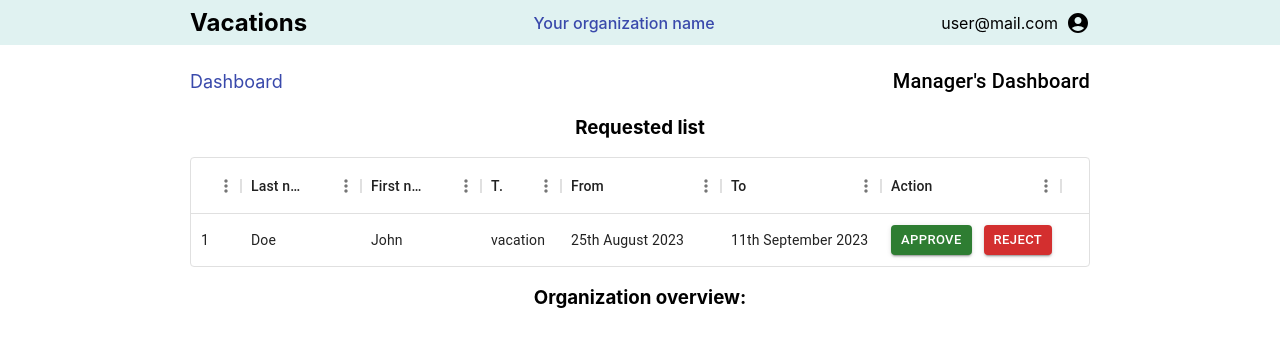
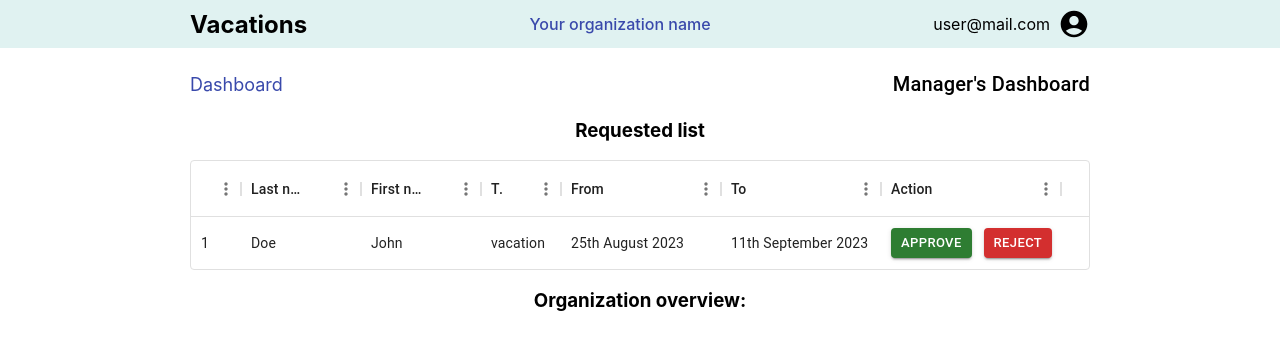
Before and after one commit to we5a/vacation-app, a React (Create React App) app in the folder front-end/: page /#/organization in a window 1280 px wide. Shown: the top 350 px of the page. Built offline with nearby package versions, Linux system fonts and the light colour scheme; the HTML template or start-up script is replaced by a standard one.

Commit message:
Fix avatar size

```diff
--- a/front-end/src/components/Header/Header.module.scss
+++ b/front-end/src/components/Header/Header.module.scss
@@ -42,7 +42,7 @@
     margin-right: 8px;
   }
 
-  &__icon {
+  svg.userIcon {
     width: 32px;
     height: 32px;
   }
--- a/front-end/src/components/Header/Header.tsx
+++ b/front-end/src/components/Header/Header.tsx
@@ -55,7 +55,7 @@ const Header: FC = () => {
           <Box sx={{ display: { xs: "none", sm: "block" } }}>
           <span className={styles.userBlock__email}>{user.email}</span>
           </Box>
-          <AccountCircleIcon className={styles.userBlock__icon} />
+          <AccountCircleIcon className={styles.userIcon} />
         </div>
         <Menu
           anchorEl={anchorEl}
```
